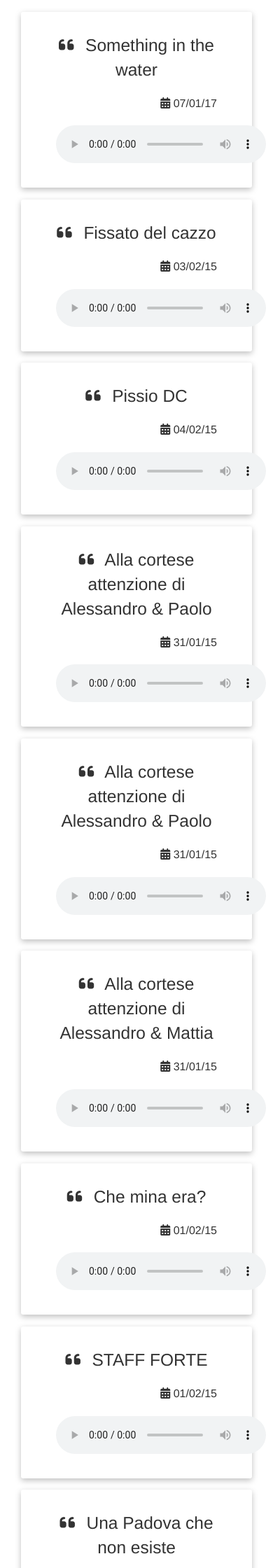
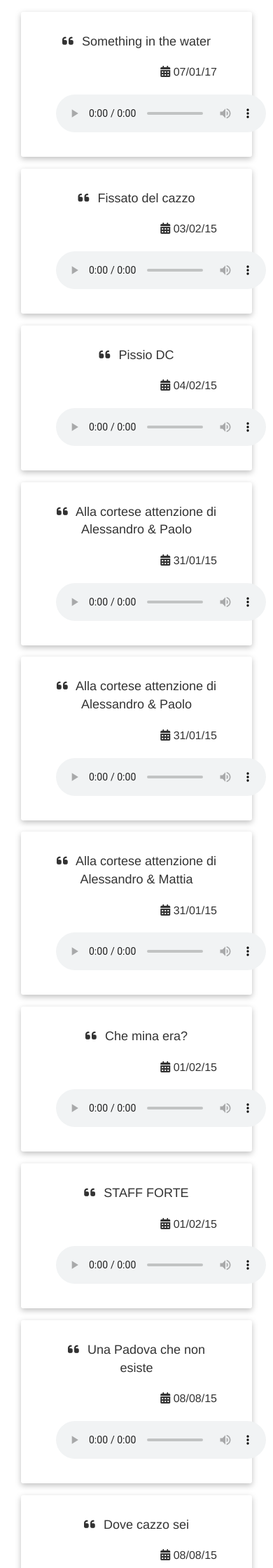
Before and after one commit to Alligatore3/ap, a PHP site: page / in a window 390 px wide. Shown: the top 2240 px of the page at 70% size. Run offline with PHP 8.4, Linux system fonts and the light colour scheme; data that the repository does not hold is empty; some libraries are stand-ins or nearby versions.

Commit message:
Fixed name error + formatted text with low device

```diff
--- a/css/skin.css
+++ b/css/skin.css
@@ -58,3 +58,9 @@ box-shadow: 0 3px 8px rgba(0, 0, 0, .25);
 .plyr__video-wrapper {
     margin-bottom: 5%;
 }
+
+@media all and (max-width: 600px) {
+    .quote-box .quote-text {
+        font-size: 18px;
+    }
+}
--- a/index.php
+++ b/index.php
@@ -74,7 +74,7 @@
 				array('grave.mp3','22/12/2016','Oltrepassare i limiti' ),
 				array('della.mp3','07/01/17','Dellai' ),
 				array('solo.mp3','28/02/17','Vai da solo' ),
-				array('Basta.mp3','28/02/17','Basta' ),
+				array('basta.mp3','28/02/17','Basta' ),
 				array('abbandonato.mp3','31/03/17','Abbandonato' ),
 				array('godo.mp3','24/07/17','Godoooh' )
 			);
```
